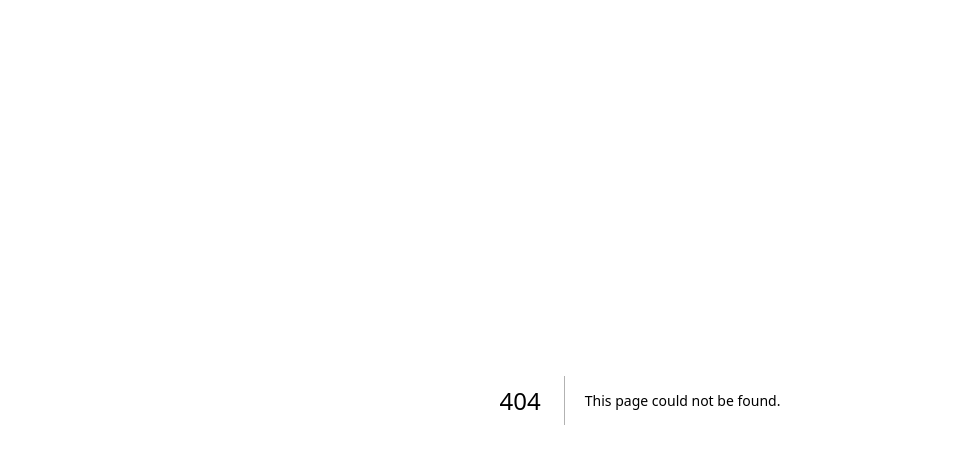
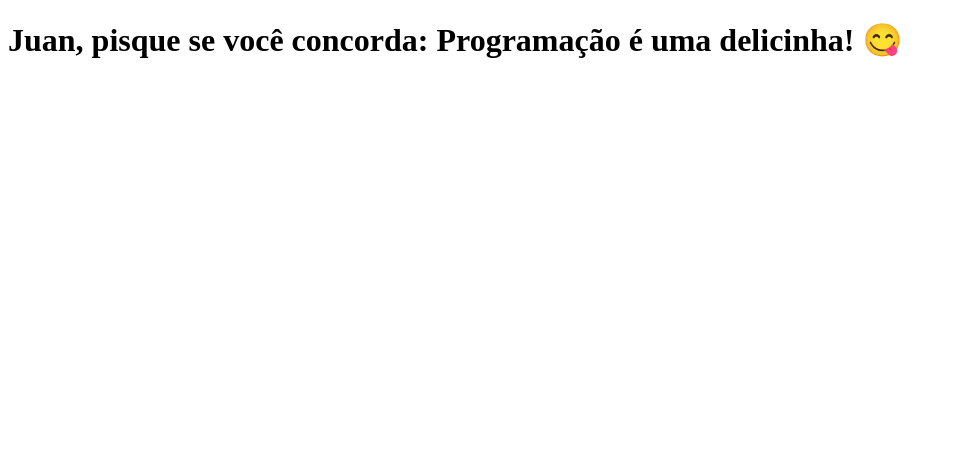
Before and after one commit to Poveii/clone-tabnews, a Next.js app: page /museu/first-person in a window 1280 px wide. Before the commit this address had no page. Shown: the top 464 px of the page, without its empty margins (0-954 px from the left). Built offline with nearby package versions, Linux system fonts and the light colour scheme.

Commit message:
chore: Move first-person page to museum

```diff
--- /dev/null
+++ b/pages/museu/first-person.js
@@ -0,0 +1,7 @@
+function FirstPersonPage() {
+  return (
+    <h1>Juan, pisque se você concorda: Programação é uma delicinha! 😋️</h1>
+  );
+}
+
+export default FirstPersonPage;
```
